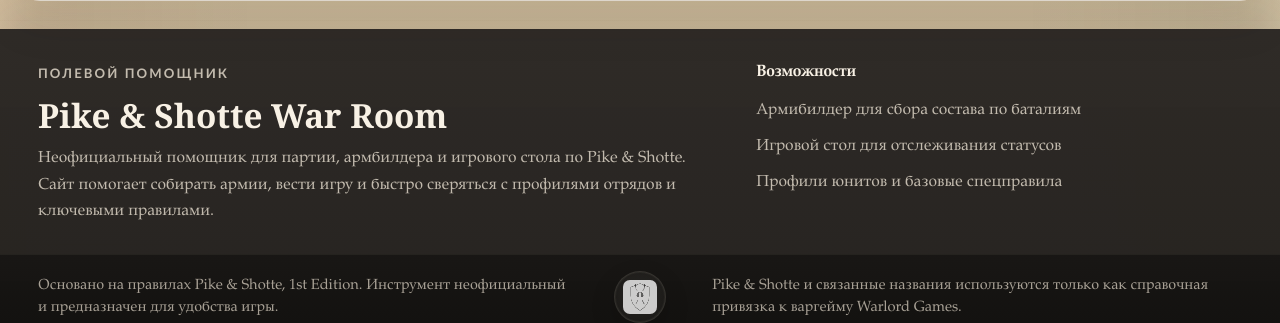
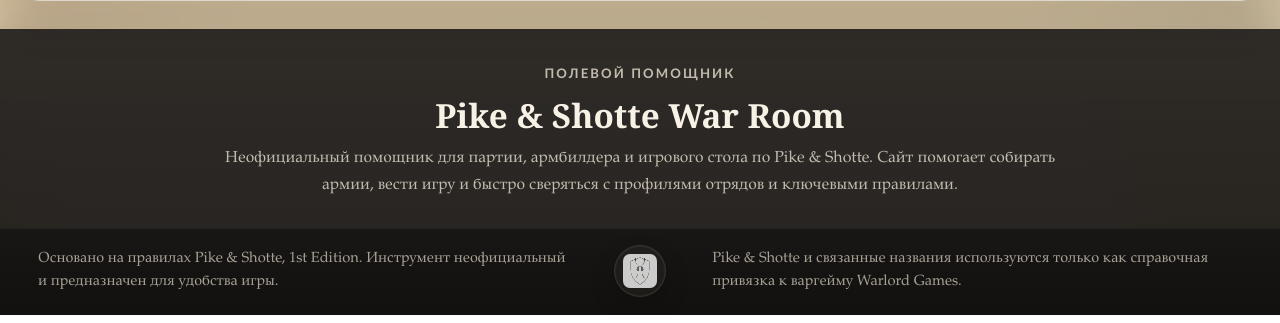
Before and after one commit to deBroohs/pikeandshotte, a website: page index.html in a window 1280 px wide. Shown: the part 2942-3265 px from the top of the page. Drawn offline with Linux system fonts and the light colour scheme.

Commit message:
Center footer brand block

```diff
--- a/index.html
+++ b/index.html
@@ -32,7 +32,7 @@
   <link rel="manifest" href="./site.webmanifest">
   <link rel="sitemap" type="application/xml" title="Sitemap" href="./sitemap.xml">
   <link rel="preload" href="./assets/arts/hero-battle.jpg" as="image" fetchpriority="high">
-  <link rel="stylesheet" href="./styles.css?v=20260325-19">
+  <link rel="stylesheet" href="./styles.css?v=20260325-20">
   <script type="application/ld+json">
     {
       "@context": "https://schema.org",
@@ -236,15 +236,6 @@
           <h2>Pike &amp; Shotte War Room</h2>
           <p>Неофициальный помощник для партии, армбилдера и игрового стола по Pike &amp; Shotte. Сайт помогает собирать армии, вести игру и быстро сверяться с профилями отрядов и ключевыми правилами.</p>
         </section>
-
-        <section class="site-footer-column">
-          <h3>Возможности</h3>
-          <ul class="site-footer-list">
-            <li>Армибилдер для сбора состава по баталиям</li>
-            <li>Игровой стол для отслеживания статусов</li>
-            <li>Профили юнитов и базовые спецправила</li>
-          </ul>
-        </section>
       </div>
 
       <div class="site-footer-bottom">
@@ -404,7 +395,7 @@
 
   <input id="import-file-input" type="file" accept="application/json" hidden>
 
-  <script src="./rules-data.js?v=20260325-19"></script>
-  <script src="./app.js?v=20260325-19"></script>
+  <script src="./rules-data.js?v=20260325-20"></script>
+  <script src="./app.js?v=20260325-20"></script>
 </body>
 </html>
--- a/styles.css
+++ b/styles.css
@@ -400,8 +400,8 @@ select {
 
 .site-footer-main {
   display: grid;
-  grid-template-columns: minmax(0, 1.35fr) minmax(0, 0.95fr);
-  gap: 28px;
+  grid-template-columns: minmax(0, 1fr);
+  justify-items: center;
   padding: 34px 26px 30px;
 }
 
@@ -412,7 +412,10 @@ select {
 }
 
 .site-footer-brand {
-  padding-right: 16px;
+  max-width: 880px;
+  padding-right: 0;
+  justify-items: center;
+  text-align: center;
 }
 
 .site-footer-column h2,
```
